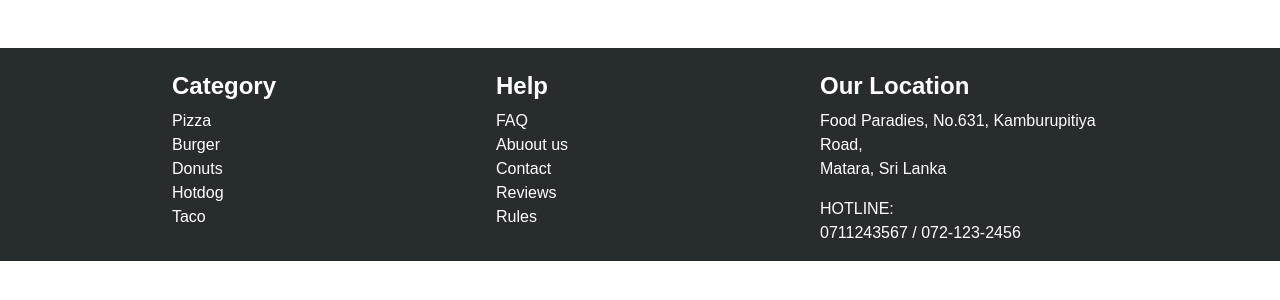
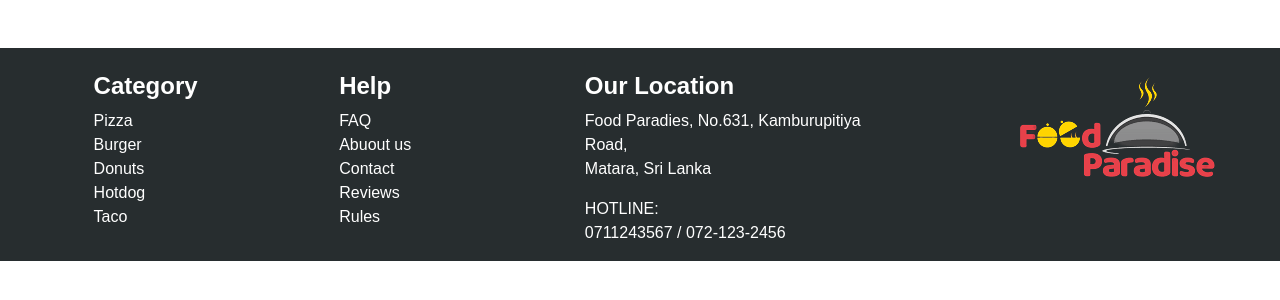
Before and after one commit to RavinduHarshana/Food_Paradise-Ecommoerce-Website, a PHP site: page /index.php in a window 1280 px wide. Shown: the top 300 px of the page. Run offline with PHP 8.4, Linux system fonts and the light colour scheme.

Commit message:
Add food Details

```diff
--- a/footer.php
+++ b/footer.php
@@ -47,6 +47,9 @@
 
 
         </div>
+        <div class="five">
+            <img src="./images/logo.png" alt="">
+        </div>
     </div>
 
 </body>
```
Also changed, not shown: dbcon.php (+5 -5 lines), Category.php (line endings or trailing spaces), images/Category/Category-Appetizers.png (added), images/Category/Category-Dessert.png (added), images/Category/Category-Salads.png (added), images/Category/Category-Sanwiches.png (added), images/Category/Category-burger.png, images/Category/Sanwiches_c.jpg (added), images/Logo.png (added).
